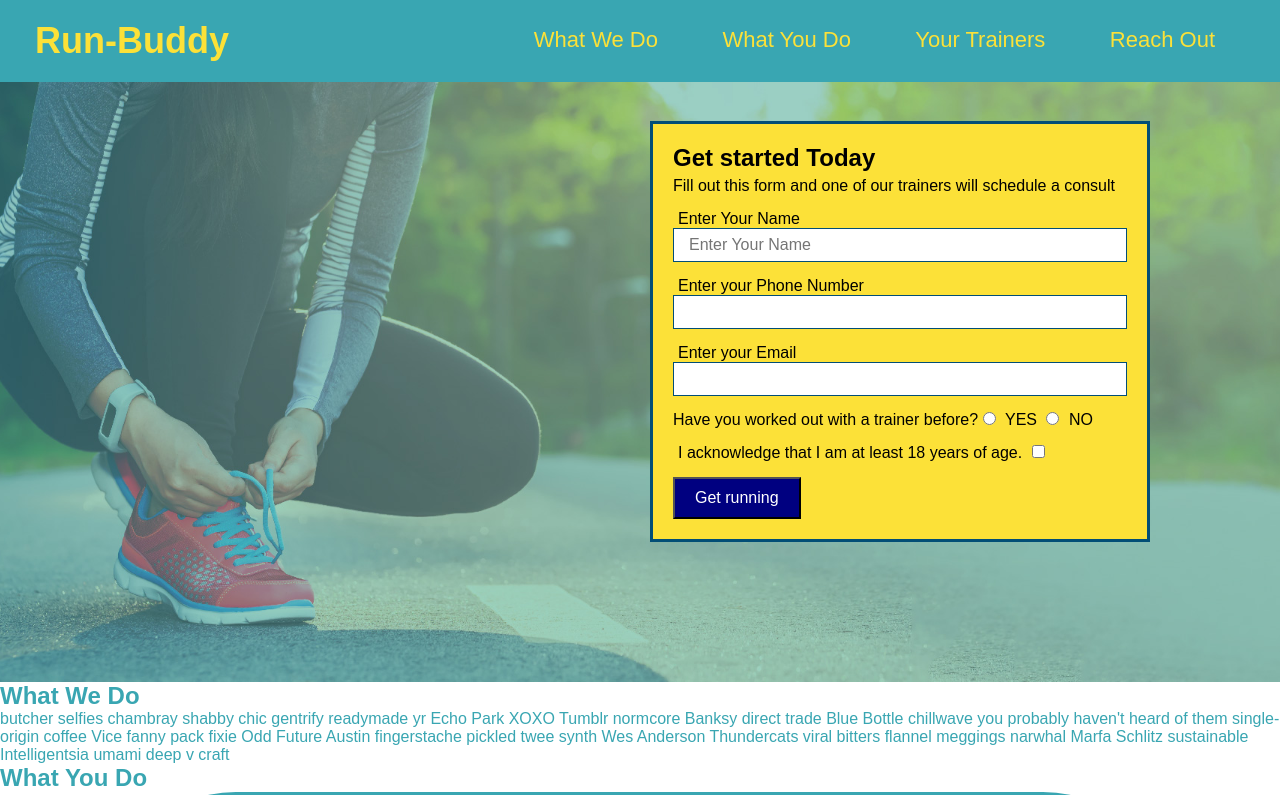
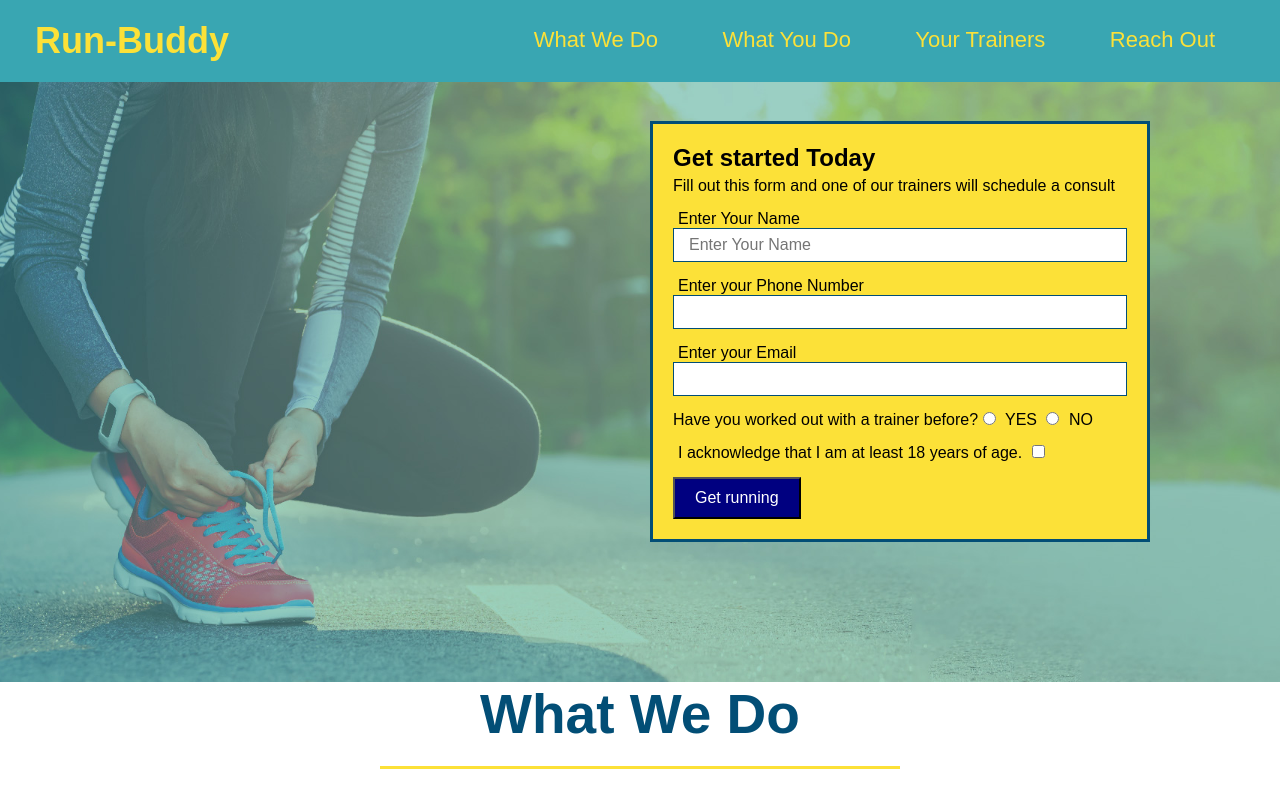
Before and after one commit to zeeshanmufti1995/Run, a plain HTML site: page index.html in a window 1280 px wide. Shown: the top 795 px of the page. Drawn offline with Linux system fonts and the light colour scheme.

Commit message:
style what we do section

```diff
--- a/assets/css/style.css
+++ b/assets/css/style.css
@@ -117,3 +117,28 @@ footer div{
     color: white;
     font-size: 16px;
 }
+
+.intro{
+    text-align: center;
+
+
+}
+
+.intro h2 {
+    display: inline-block;
+    font-size: 55px;
+    color: #024e76;
+    margin-bottom: 35px;
+    padding: 0 100px 20px 100px;
+    border-bottom: 3px solid;
+    border-color: #fce138;
+  }
+
+  .intro p {
+    line-height: 1.7;
+    color: #39a6b2;
+    margin: 0 auto;
+
+
+    font-size: 20px;
+  }
--- a/index.html
+++ b/index.html
@@ -68,7 +68,7 @@
     </section>
 
     <!-- "What we do" section-->
-    <section id="what-we-do">
+    <section id="what-we-do" class="intro">
         <h2>What We Do</h2>
         <p>
           butcher selfies chambray shabby chic gentrify readymade yr Echo Park XOXO Tumblr normcore Banksy direct trade Blue Bottle chillwave you probably haven't heard of them single-origin coffee Vice fanny pack fixie Odd Future Austin fingerstache pickled twee synth Wes Anderson Thundercats viral bitters flannel meggings narwhal Marfa Schlitz sustainable Intelligentsia umami deep v craft
```
